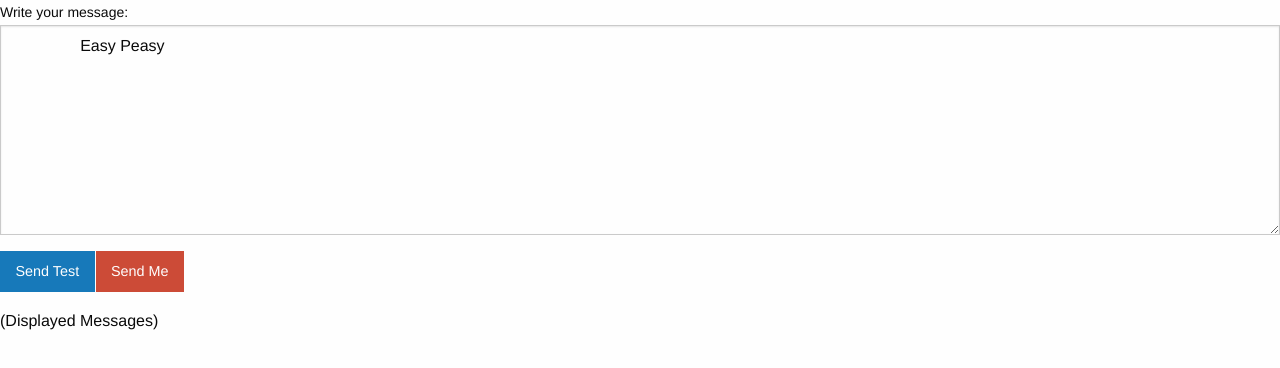
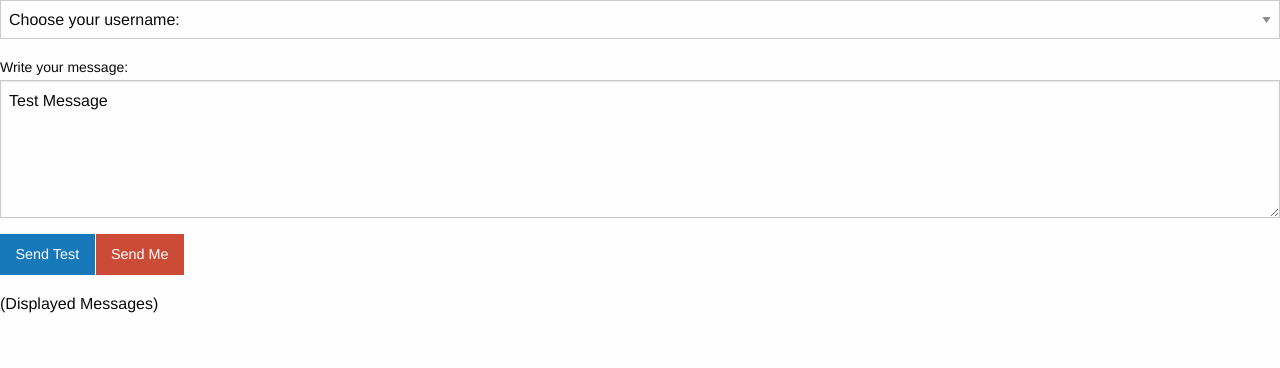
Before and after one commit to AndyGorbould/Node-Chat, a website: page client/index.html in a window 1280 px wide. Drawn offline with nearby package versions, Linux system fonts and the light colour scheme; no server answers.

Commit message:
user selection in place

```diff
--- a/client/client.js
+++ b/client/client.js
@@ -1,28 +1,32 @@
 let socket = io.connect();    ///// this might be needed here to run
 
 
-// checking
+// checking how many clients connected
 let counter = 0;
 counter++;
 console.log(counter+' someone connected');
 
 
-// define btn & listen
-// let sendAllBtn = document.getElementById("sendToAll");
-// sendAllBtn.addEventListener("click", sendToAllClicked); // rem. DON'T add () on the func name :D
+// User select (dropdown)
+let select = document.getElementById("selectUser");
+let users = ["Korvo", "Mork", "A.L.F.", "Rufus", "Xeno"];
+
+for(let i = 0; i < users.length; i++) {
+    let opt = users[i];
+    let el = document.createElement("option");
+    el.textContent = opt;
+    el.value = opt;
+    select.appendChild(el);
+};
 
 
+// button (sendToAll)
 document.getElementById('sendToAll').addEventListener('click', () => {
     let msg = document.getElementById('msg').value;
     socket.emit('sendToAll', (msg));
-})
+});
 
-
-
-
-
-
-// define btn & listen
+// define target for prints
 let target = document.getElementById("target");
 
 // receive message back from server (step 14)
@@ -31,27 +35,6 @@ socket.on('displayMessage', (message) => {
     console.log(message + ' i work');           ////// these seem to work!!!!
 });
 
-// tell server what to do
-function sendToAllClicked() {
-    // alert('i was clicked');
-    socket.emit('sendToAll', (message)); // sends ('message') to server
-    console.log(message + ' i work');
-};
-
-
-
-// define btn & listen
-// let target = document.getElementById("target");
-
-
-
-
-
-
-
-
-
-
 
 
 // just a test
--- a/client/index.html
+++ b/client/index.html
@@ -14,15 +14,19 @@
 
 <body>
 
+
+    <!-- SELECT USER -->
+    <select id="selectUser">
+        <option>Choose your username:</option>
+    </select>
+
     <!-- input form >>> text, sendall, sendprivate -->
-    <section>
+    <section class="row">
         <!-- <form action="" method=""> -->
 
         <label for="message">Write your message:</label>
         <!-- text area -->
-        <textarea id="msg" name="message" rows="8" cols="50">
-                Easy Peasy
-            </textarea>
+        <textarea class="small-12 medium-6 columns" id="msg" name="message" rows="5">Test Message</textarea>
 
         <div class="button-group">
             <!-- send all btn -->
```
Also changed, not shown: server/server.js (+4 -12 lines).
